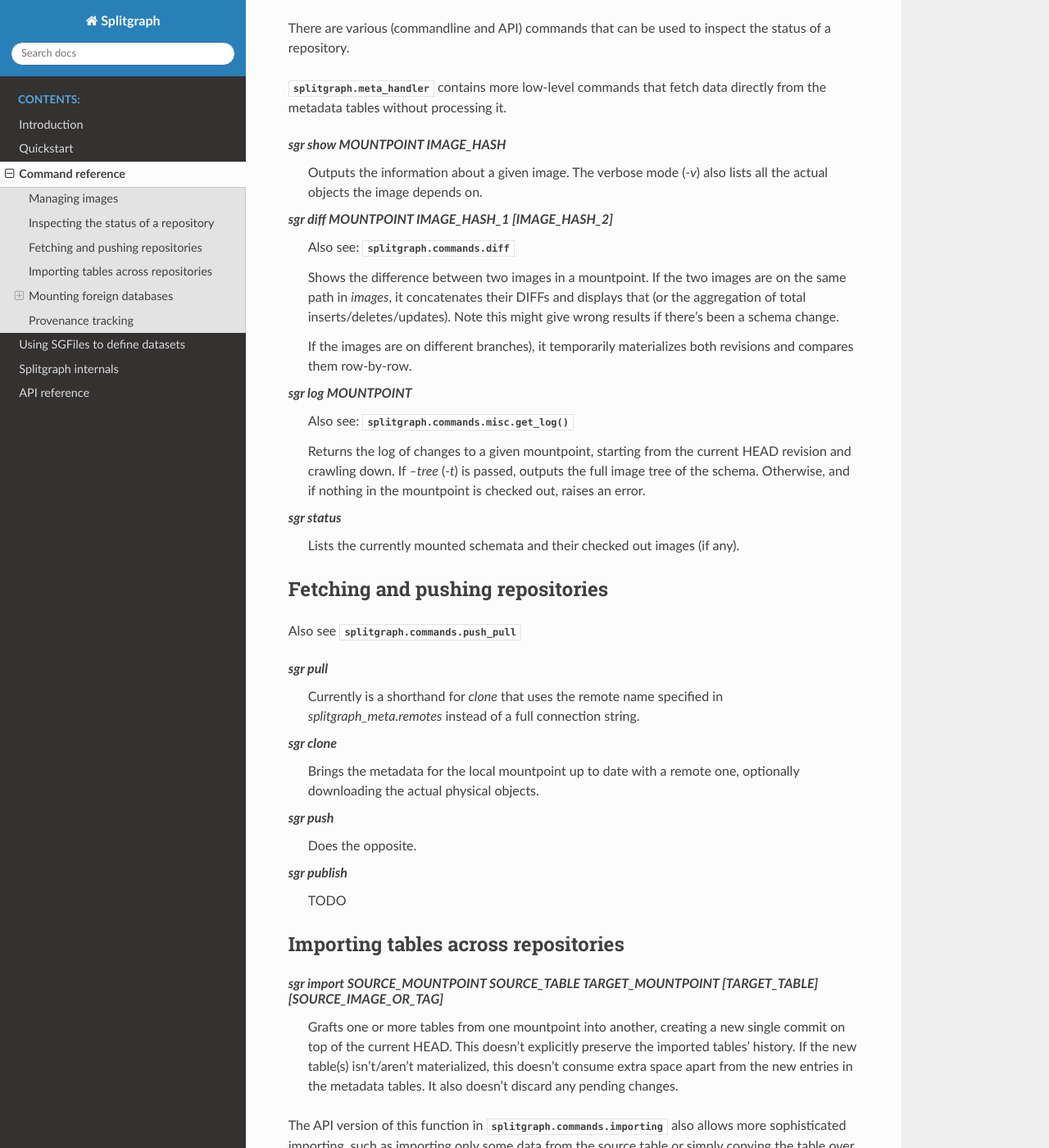
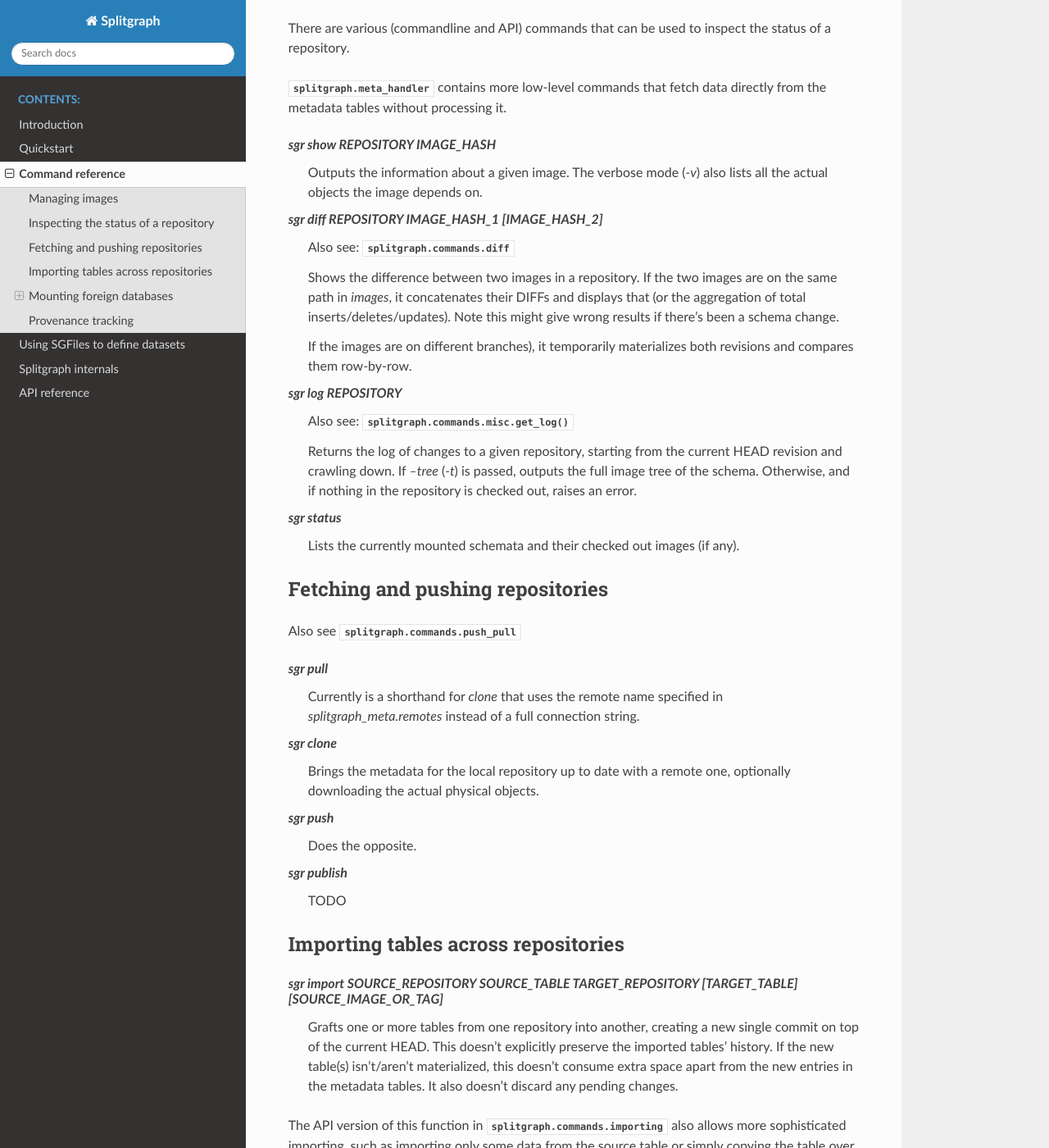
Before and after one commit to splitgraph/sgr, a Sphinx documentation site: the page built from docs/commands.rst, in a window 1280 px wide and 1400 px high, scrolled down 673 px. Shown: the whole window at 82% size. Built offline with Sphinx 7.4.7 and the Read the Docs theme 2.0.0, drawn with Linux system fonts in a browser that asks for light colours; some of the changed text lies outside the part shown.

Commit message:
Mountpoint -> repository in the docs where applicable

```diff
--- a/docs/commands.rst
+++ b/docs/commands.rst
@@ -17,7 +17,7 @@ Managing images
 
 `sgr checkout`
     checks out a given commit into the schema, first deleting any uncommitted chances. Then,
-    every table in the given Splitgraph image is materialized (copied into the mountpoint as an actual table).
+    every table in the given Splitgraph image is materialized (copied into the repository as an actual table).
 
     As a part of this process, extra physical objects that are required to materialize the image can be downloaded.
 
@@ -31,25 +31,25 @@ There are various (commandline and API) commands that can be used to inspect the
 :mod:`splitgraph.meta_handler` contains more low-level commands that fetch data directly from the metadata
 tables without processing it.
 
-`sgr show MOUNTPOINT IMAGE_HASH`
+`sgr show REPOSITORY IMAGE_HASH`
     Outputs the information about a given image. The verbose mode (`-v`) also lists all the actual objects
     the image depends on.
 
-`sgr diff MOUNTPOINT IMAGE_HASH_1 [IMAGE_HASH_2]`
+`sgr diff REPOSITORY IMAGE_HASH_1 [IMAGE_HASH_2]`
     Also see: :mod:`splitgraph.commands.diff`
 
-    Shows the difference between two images in a mountpoint. If the two images are on the same path in `images`, it
+    Shows the difference between two images in a repository. If the two images are on the same path in `images`, it
     concatenates their DIFFs and displays that (or the aggregation of total inserts/deletes/updates).
     Note this might give wrong results if there's been a schema change.
 
     If the images are on different branches), it temporarily materializes both revisions and compares them row-by-row.
 
-`sgr log MOUNTPOINT`
+`sgr log REPOSITORY`
     Also see: :func:`splitgraph.commands.misc.get_log`
 
-    Returns the log of changes to a given mountpoint, starting from the current HEAD revision and crawling down.
+    Returns the log of changes to a given repository, starting from the current HEAD revision and crawling down.
     If `--tree` (`-t`) is passed, outputs the full image tree of the schema.
-    Otherwise, and if nothing in the mountpoint is checked out, raises an error.
+    Otherwise, and if nothing in the repository is checked out, raises an error.
 
 `sgr status`
     Lists the currently mounted schemata and their checked out images (if any).
@@ -64,7 +64,7 @@ Also see :mod:`splitgraph.commands.push_pull`
     a full connection string.
 
 `sgr clone`
-    Brings the metadata for the local mountpoint up to date with a remote one, optionally downloading the actual
+    Brings the metadata for the local repository up to date with a remote one, optionally downloading the actual
     physical objects.
 
 `sgr push`
@@ -77,8 +77,8 @@ Also see :mod:`splitgraph.commands.push_pull`
 Importing tables across repositories
 ====================================
 
-`sgr import SOURCE_MOUNTPOINT SOURCE_TABLE TARGET_MOUNTPOINT [TARGET_TABLE] [SOURCE_IMAGE_OR_TAG]`
-    Grafts one or more tables from one mountpoint into another, creating a new single commit on top of the current HEAD.
+`sgr import SOURCE_REPOSITORY SOURCE_TABLE TARGET_REPOSITORY [TARGET_TABLE] [SOURCE_IMAGE_OR_TAG]`
+    Grafts one or more tables from one repository into another, creating a new single commit on top of the current HEAD.
     This doesn't explicitly preserve the imported tables' history. If the new table(s) isn't/aren't materialized, this
     doesn't consume extra space apart from the new entries in the metadata tables. It also doesn't discard any pending
     changes.
@@ -95,7 +95,7 @@ See also :mod:`splitgraph.commands.mounting`.
 
 `sgr mount`
     Uses the Postgres FDW to mount a foreign Postgres/Mongo database as a set of tables into a temporary location
-    and then imports those tables into the target mountpoint as a new Splitgraph image.
+    and then imports those tables into the target repository as a new Splitgraph image.
 
 `sgr unmount`
     Destroys the local copy of a repository and all the metadata related to it in
@@ -103,7 +103,7 @@ See also :mod:`splitgraph.commands.mounting`.
     `splitgraph_meta` or references to them in
     `objects` / `object_locations`. There's a separate function, `sgr cleanup`
     (or :func:`splitgraph.commands.misc.cleanup_objects`) that crawls the `splitgraph_meta` for objects not required
-    by a current mountpoint and does that.
+    by a current repository and does that.
 
 `sgr init`
     Creates an empty repository with one single initial commit (hash `000000...`).
@@ -130,7 +130,7 @@ aren't publicly accessible.
 Provenance tracking allows Splitgraph to recreate the SGFile the image was made with, as well as rebase the image to
 use a different version of the datasets it was made from.
 
-`sgr provenance MOUNTPOINT IMAGE_OR_TAG`
+`sgr provenance REPOSITORY IMAGE_OR_TAG`
     Inspects the image's parents and outputs a list of datasets and their versions
     that were used to create this image (via `IMPORT` or `FROM` commands). If the `-f (--full)` flag is passed, then the
     command will try to reconstruct the full sgfile used to create the image, raising an error if there's a break in the
@@ -138,7 +138,7 @@ use a different version of the datasets it was made from.
     in the history of the image). If the `-e` flag is passed, the command will instead stop at the first break in the chain
     and base the resulting sgfile before the break (using the `FROM` command).
 
-`sgr rerun MOUNTPOINT IMAGE_OR_TAG -i DATASET1 IMAGE_OR_TAG1 -i ...`
+`sgr rerun REPOSITORY IMAGE_OR_TAG -i DATASET1 IMAGE_OR_TAG1 -i ...`
     Recreates the SGFile used to derive a given image
     and reruns it, replacing its dependencies as specified by the `-i` options. If the `-u` flag is passed, the image
     is rederived based on the `latest` tag of all its dependencies.
```
Also changed, not shown: docs/internals.rst (+4 -4 lines), docs/sgfile.rst (+9 -9 lines).
